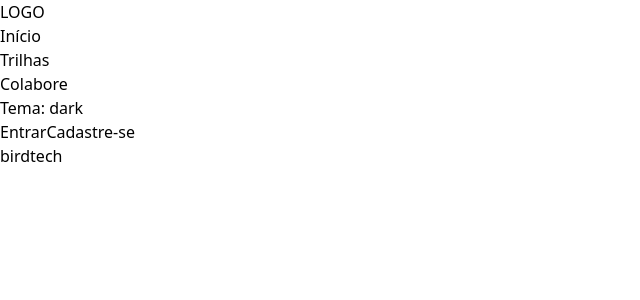
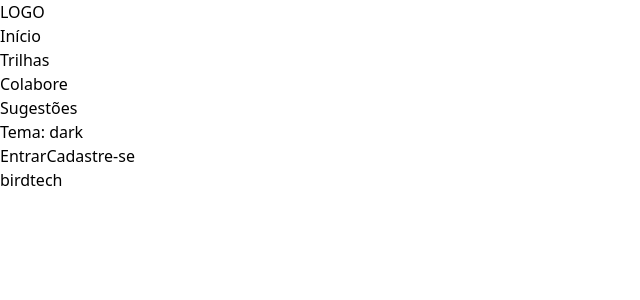
Before and after one commit to DaniloUnicap/projeto-pi-3, a React (Vite) app: page /sugestoes in a window 1280 px wide. Shown: the top 300 px of the page, without its empty margins (0-640 px from the left). Built offline with nearby package versions, Linux system fonts and the light colour scheme.

Commit message:
Criando o componente (sugestoes) e fazendo as devidas rotas

```diff
--- a/src/App.jsx
+++ b/src/App.jsx
@@ -9,6 +9,7 @@ import { Footer } from './components/Footer';
 import { useContext } from 'react';
 import { ThemeContext } from './context/ThemeContext';
 import { Colabore } from './pages/Colabore';
+import { Sugestoes } from './pages/Sugestoes';
 // import { NotFound } from './components/NotFound';
 
 
@@ -29,6 +30,7 @@ function App() {
           <Route path="/cursos/:categoria/:curso" element={<Aulas />} />
           <Route path="/cursos/:categoria/:curso/aula/:id" element={<Aulas />} />
           <Route path='colabore' element={<Colabore/>}></Route>
+          <Route path='/sugestoes' element={<Sugestoes/>}></Route>
 
           {/* <Route path='*' element={<NotFound />} /> */}
 
--- a/src/components/Nav.jsx
+++ b/src/components/Nav.jsx
@@ -32,6 +32,7 @@ export const Nav = () => {
             <Link to="/" onClick={handleCloseMenu}><li className='text-xl font-bold transition-all hover:text-sky-600'>Início</li></Link>
             <Link to="/trilhas" onClick={handleCloseMenu}><li className='text-xl font-bold transition-all hover:text-sky-600'>Trilhas</li></Link>
             <Link to="/colabore" onClick={handleCloseMenu}><li className='text-xl font-bold transition-all hover:text-sky-600'>Colabore</li></Link>
+            <Link to="/sugestoes" onClick={handleCloseMenu}><li className='text-xl font-bold transition-all hover:text-sky-600'>Sugestões</li></Link>
             <li><button onClick={toggleTheme} className='text-xl font-bold transition-all hover:text-sky-600'>Tema: {theme}</button></li>
           </ul>
 
--- /dev/null
+++ b/src/pages/Sugestoes.jsx
@@ -0,0 +1,7 @@
+
+
+export const Sugestoes = () => {
+    return (
+        <div></div>
+    )
+}
```
Also changed, not shown: src/assets/sugestões/feedback.png (added).
